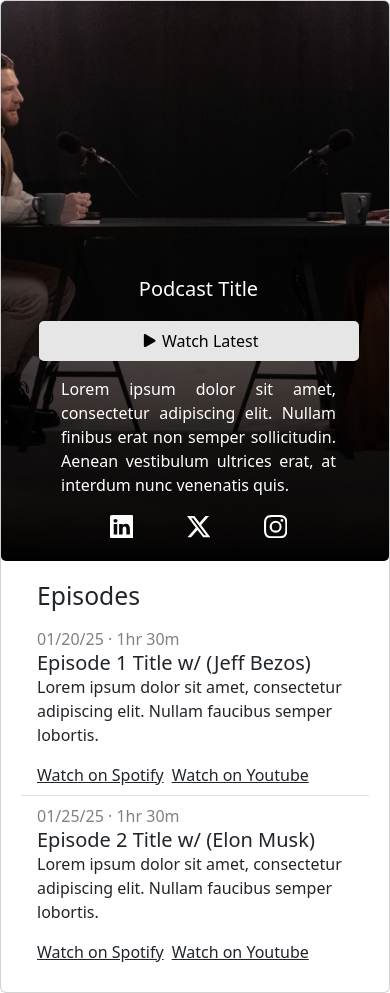
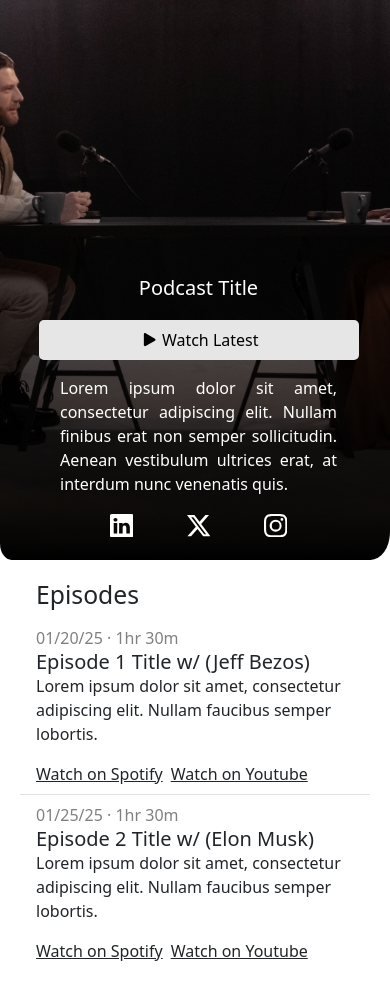
Before and after one commit to Gary-McCart1/podcast, a Flask app: page / in a window 390 px wide. After the commit the page ends 961 px from the top, so only its background shows below. Run offline with Flask 3, Linux system fonts and the light colour scheme.

Commit message:
Update styling for rounded edges and background

```diff
--- a/static/styles.css
+++ b/static/styles.css
@@ -7,6 +7,7 @@ html, body {
     background-size: cover;
     background-attachment: fixed;
 }
+
 html::before {
     content: "";
     position: fixed;
@@ -15,6 +16,7 @@ html::before {
     width: 100%;
     height: 100%;
     z-index: -1;
+    background-color: black;
 }
 
 div{
@@ -45,8 +47,6 @@ div{
 
 .main{
     margin: 0;
-    min-height: 100%;
-    height: auto;
     overflow: visible;
     justify-content: center;
     color: white;
@@ -142,15 +142,6 @@ div{
     max-width: 750px;
 }
 
-.top{
-    margin-right: 1rem;
-    display: flex;
-    justify-content: center;
-    width: 100%;
-    margin-bottom: -2rem;
-    border: 1px solid red;
-}
-
 svg {
     width: 6vw;  /* 5% of viewport width */
     height: auto; /* Maintain aspect ratio */
@@ -178,6 +169,14 @@ svg {
     margin: auto;
     display: flex;
     justify-content: center;
+    width: 90%;
+    border: none !important;
+    border-radius: 5% !important;
+}
+
+.main{
+    background: linear-gradient(to bottom, #2C2C2C, #121212);
+    display: flex;
 }
 
 .card-img{
@@ -191,5 +190,37 @@ svg {
     background-repeat: no-repeat; /* Prevents tiling */
     margin: 0;
     position: relative;
-    border-radius: 20%;
+    border-radius: 5% !important;
 }
+
+@media (max-width: 550px){
+    .card-size{
+        height: auto;
+        width: 100% !important;
+        border-radius: 0 !important;
+    }
+    .main{
+        background: black;
+        display: block;
+    }
+    .card-img{
+        border-top-left-radius: 0% !important;
+        border-top-right-radius: 0% !important;
+        border-bottom-left-radius: 3% !important;
+        border-bottom-left-radius: 3% !important;
+    }
+}
+
+@media (min-width: 1000px){
+    .card-size{
+        height: auto;
+        width: 100% !important;
+        border-radius: 0 !important;
+    }
+    .card-img{
+        border-radius: 0% !important;
+    }
+    .main{
+        display: block;
+    }
+}
```
